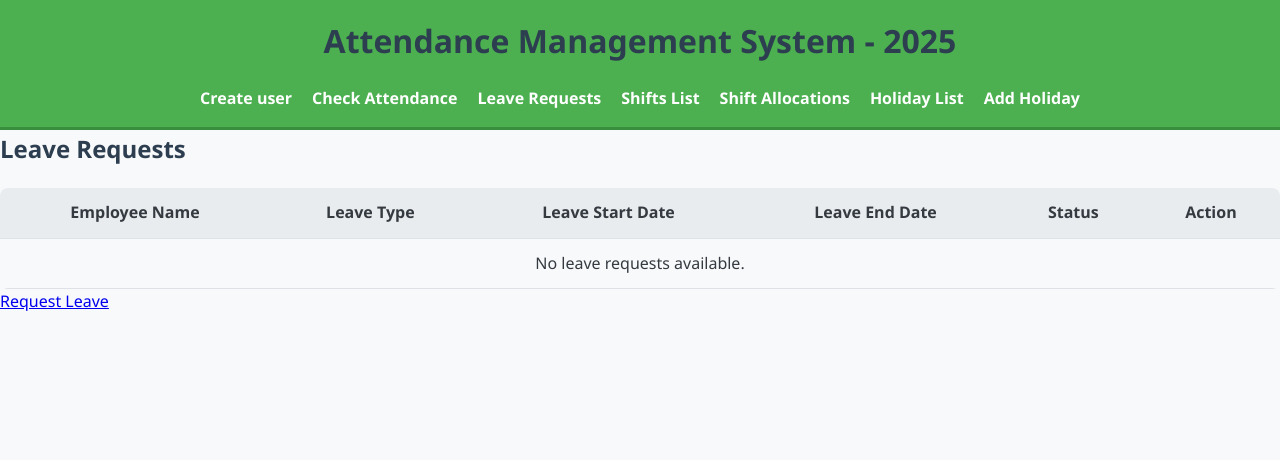
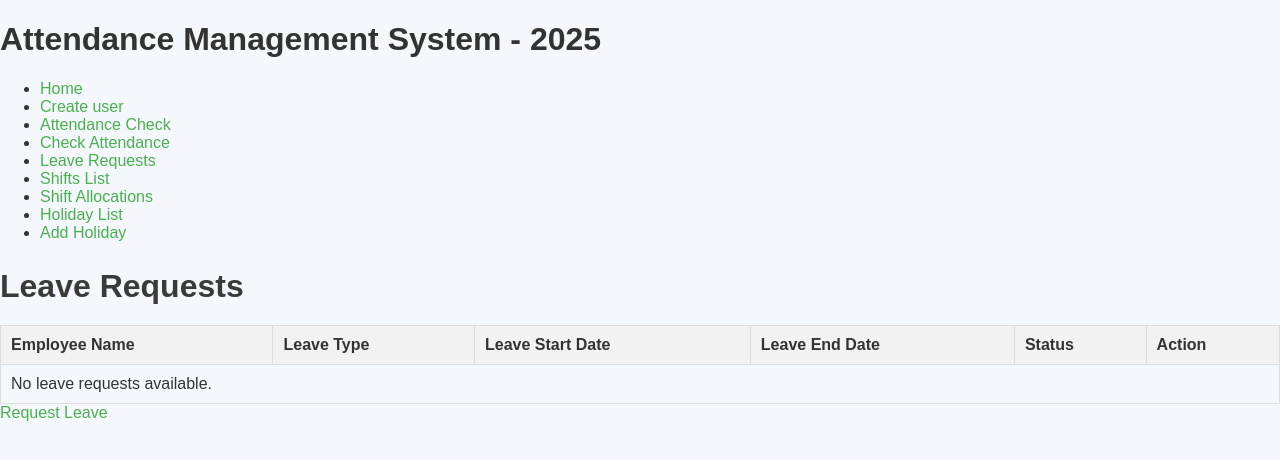
Before and after one commit to yallalaraja/Attendance_Management_System-Team-Alpha-, a Django app: template Ams_be/Ams_app/templates/ams_app/leave/leave_list.html in a window 1280 px wide. Shown: the top 460 px of the page. Run offline with Django 5.2, Linux system fonts and the light colour scheme; the template is opened without the code that fills it, so the values that code supplies are empty.

Commit message:
frontend part also done

```diff
--- a/Ams_be/Ams_app/static/ams_app/styles.css
+++ b/Ams_be/Ams_app/static/ams_app/styles.css
@@ -1,123 +1,159 @@
-/* ams_app/static/ams_app/styles.css */
-
-/* Global Reset */
-* {
+/* General Styles */
+body {
+    font-family: 'Arial', sans-serif;
+    background-color: #f4f7fc;
     margin: 0;
     padding: 0;
-    box-sizing: border-box;
+    color: #333;
 }
 
-/* Body */
-body {
-    font-family: 'Segoe UI', Tahoma, Geneva, Verdana, sans-serif;
-    background-color: #f8f9fa;
-    color: #343a40;
-    line-height: 1.6;
-}
-
-/* Container */
-.container {
-    width: 90%;
-    max-width: 1000px;
-    margin: 30px auto;
-    padding: 20px;
-    background-color: #ffffff;
-    box-shadow: 0 4px 8px rgba(0,0,0,0.05);
-    border-radius: 10px;
-}
-
-/* Header */
-h1, h2 {
-    color: #2c3e50;
+h2 {
+    color: #3a3a3a;
+    font-size: 2rem;
     margin-bottom: 20px;
 }
 
-/* Navigation (base.html) */
-header {
+p {
+    font-size: 1.1rem;
+    margin: 10px 0;
+}
+
+/* Containers */
+.container {
+    width: 80%;
+    margin: 0 auto;
+    padding: 20px;
+}
+
+form {
+    background-color: #ffffff;
+    padding: 20px;
+    border-radius: 8px;
+    box-shadow: 0 2px 10px rgba(0, 0, 0, 0.1);
+}
+
+table {
+    width: 100%;
+    margin-top: 20px;
+    border-collapse: collapse;
+}
+
+th, td {
+    padding: 10px;
+    text-align: left;
+    border: 1px solid #ddd;
+}
+
+th {
+    background-color: #f2f2f2;
+}
+
+/* Buttons */
+button {
     background-color: #4CAF50;
     color: white;
-    padding: 15px 0;
-    text-align: center;
-    border-bottom: 3px solid #388e3c;
+    border: none;
+    padding: 10px 20px;
+    border-radius: 4px;
+    cursor: pointer;
+    margin-right: 10px;
 }
 
-nav ul {
-    list-style: none;
-    display: flex;
-    justify-content: center;
-    gap: 20px;
-    margin-top: 10px;
+button:hover {
+    background-color: #45a049;
 }
 
-nav a {
-    color: white;
-    text-decoration: none;
-    font-weight: bold;
+button:disabled {
+    background-color: #ddd;
+    cursor: not-allowed;
 }
 
-nav a:hover {
+/* Form Elements */
+input[type="text"],
+input[type="email"],
+input[type="date"],
+textarea,
+select {
+    width: 100%;
+    padding: 10px;
+    margin-bottom: 15px;
+    border-radius: 5px;
+    border: 1px solid #ddd;
+}
+
+textarea {
+    resize: vertical;
+}
+
+/* Links */
+a {
+    color: #4CAF50;
+    text-decoration: none;
+}
+
+a:hover {
     text-decoration: underline;
 }
 
-/* Table Styling */
-table {
-    width: 100%;
-    border-collapse: collapse;
-    margin-top: 20px;
-    border-radius: 8px;
-    overflow: hidden;
+/* Add margin to separate the buttons */
+.approve-btn, .reject-btn {
+    margin-right: 10px;  /* Adjust this value as needed */
 }
 
-table thead {
-    background-color: #e9ecef;
+/* You can also add styling for the buttons if needed */
+.approve-btn {
+    background-color: green;
+    color: white;
 }
 
-table th, table td {
-    padding: 12px 15px;
-    text-align: center;
-    border-bottom: 1px solid #dee2e6;
+.reject-btn {
+    background-color: red;
+    color: white;
 }
 
-table tr:nth-child(even) {
-    background-color: #f1f1f1;
+
+/* Responsive Styles */
+@media (max-width: 768px) {
+    .container {
+        width: 90%;
     }
 
-.present {
-    color: #28a745;
-    font-weight: bold;
+    table {
+        font-size: 0.9rem;
     }
 
-.absent {
-    color: #dc3545;
-    font-weight: bold;
+    h2 {
+        font-size: 1.5rem;
     }
 
-/* Button Styling */
-button {
-    background-color: #007bff;
-    color: white;
-    padding: 10px 18px;
-    border: none;
-    cursor: pointer;
-    border-radius: 5px;
-    font-weight: 600;
-    transition: background-color 0.3s ease;
+    form {
+        padding: 15px;
     }
 
-button:hover {
-    background-color: #0056b3;
+    button {
+        width: 100%;
+        margin: 10px 0;
+    }
 }
 
-button:disabled {
-    background-color: #6c757d;
-    cursor: not-allowed;
+@media (max-width: 480px) {
+    h2 {
+        font-size: 1.3rem;
     }
 
-/* Footer */
-footer {
-    text-align: center;
-    padding: 10px;
-    margin-top: 40px;
-    font-size: 0.9em;
-    color: #888;
+    .container {
+        width: 95%;
     }
+
+    button {
+        padding: 12px;
+    }
+
+    input[type="text"],
+    input[type="email"],
+    input[type="date"],
+    textarea,
+    select {
+        padding: 12px;
+    }
+}
--- a/Ams_be/Ams_app/templates/ams_app/base.html
+++ b/Ams_be/Ams_app/templates/ams_app/base.html
@@ -14,7 +14,9 @@
         <h1>Attendance Management System - 2025</h1>
         <nav>
             <ul>
+                <li><a href="{% url 'home' %}">Home</a></li>
                 <li><a href="{% url 'create_user' %}">Create user</a></li>
+                <li><a href="{% url 'attendance_check' %}">Attendance Check</a></li>
                 <li><a href="{% url 'attendance_status' %}">Check Attendance</a></li>
                 <li><a href="{% url 'leave_list' %}">Leave Requests</a></li>
                 <li><a href="{% url 'shift_list' %}">Shifts List</a></li>
--- a/Ams_be/Ams_app/templates/ams_app/home.html
+++ b/Ams_be/Ams_app/templates/ams_app/home.html
@@ -16,6 +16,7 @@
         <li><a href="{% url 'holiday_list' %}">View Holidays</a></li>
         <li><a href="{% url 'leave_list' %}">Manage Leave Requests</a></li>
     {% endif %}
+    <li><a href="{% url 'attendance_check' %}">Attendance Check</a></li>
     <li><a href="{% url 'attendance_status' %}">Attendance Status</a></li>
     <li><a href="{% url 'leave_request_form' %}">Apply for Leave</a></li>
 </ul>
--- a/Ams_be/Ams_app/templates/ams_app/leave/leave_list.html
+++ b/Ams_be/Ams_app/templates/ams_app/leave/leave_list.html
@@ -1,12 +1,18 @@
-<!-- ams_app/templates/ams_app/leave_list.html -->
 {% extends 'ams_app/base.html' %}
+{% load static %}
 
 {% block title %}Leave Requests{% endblock %}
 
 {% block content %}
     <h2>Leave Requests</h2>
 
-    <table>
+    <!-- Include stylesheets -->
+    <link rel="stylesheet" type="text/css" href="{% static 'ams_app/styles.css' %}">  <!-- Adjust path to your CSS file -->
+
+    <!-- Include JavaScript -->
+    <script type="text/javascript" src="{% static 'ams_app/scripts.js' %}"></script>  <!-- Adjust path to your JS file -->
+
+    <table class="leave-table">
         <thead>
             <tr>
                 <th>Employee Name</th>
@@ -29,14 +35,14 @@
                         {% if leave.status == 'Pending' %}
                             <form method="POST" action="{% url 'approve_leave' leave.id %}">
                                 {% csrf_token %}
-                                <button type="submit">Approve</button>
+                                <button type="submit" class="approve-btn">Approve</button>
                             </form>
                             <form method="POST" action="{% url 'reject_leave' leave.id %}">
                                 {% csrf_token %}
-                                <button type="submit">Reject</button>
+                                <button type="submit" class="reject-btn">Reject</button>
                             </form>
                         {% else %}
-                            <span>Processed</span>
+                            <span class="processed">Processed</span>
                         {% endif %}
                     </td>
                 </tr>
--- a/Ams_be/Ams_app/urls.py
+++ b/Ams_be/Ams_app/urls.py
@@ -13,8 +13,8 @@ from Ams_app.views import (
 # Set up router for viewsets
 router = DefaultRouter()
 router.register(r'users', UserViewSet, basename='user')
-router.register(r'attendance', AttendanceViewSet, basename='attendance')
-router.register(r'attendance-report', AttendanceReportViewSet, basename='attendance-report')
+router.register(r'attendances', AttendanceViewSet, basename='attendance')
+router.register(r'attendances-report', AttendanceReportViewSet, basename='attendance-report')
 router.register(r'leave-requests', LeaveRequestViewSet, basename='leave-request')
 router.register(r'shifts', ShiftViewSet, basename='shift')
 router.register(r'holidays', HolidayViewSet, basename='holiday')
@@ -27,9 +27,11 @@ urlpatterns = [
     path('login/', views.login_user, name='login'),
     path('logout/', views.logout_user, name='logout'),
 
+    path('attendance/check/', views.attendance_check, name='attendance_check'),
     path('attendance/status/', views.attendance_status, name='attendance_status'),
 
-
+    path('leave/approve/<int:leave_id>/', views.approve_leave, name='approve_leave'),  # Approve leave
+    path('leave/reject/<int:leave_id>/', views.reject_leave, name='reject_leave'),
     path('leave/apply/', views.apply_leave, name='leave_request_form'),
     path('leave/list/', views.leave_list, name='leave_list'),
 
--- a/Ams_be/Ams_be/settings.py
+++ b/Ams_be/Ams_be/settings.py
@@ -123,7 +123,7 @@ USE_TZ = True
 # Static files (CSS, JavaScript, Images)
 # https://docs.djangoproject.com/en/5.2/howto/static-files/
 
-STATIC_URL = 'static/'
+STATIC_URL = '/static/'
 STATICFILES_DIRS = [
     BASE_DIR / 'ams_app/static',  # Add this line
 ]
```
Also changed, not shown: Ams_be/Ams_app/templates/ams_app/attendance/attendance_check.html (added, +18 -0 lines), Ams_be/Ams_app/views.py (+77 -5 lines). Lines whose indentation alone changed are shown as unchanged.
